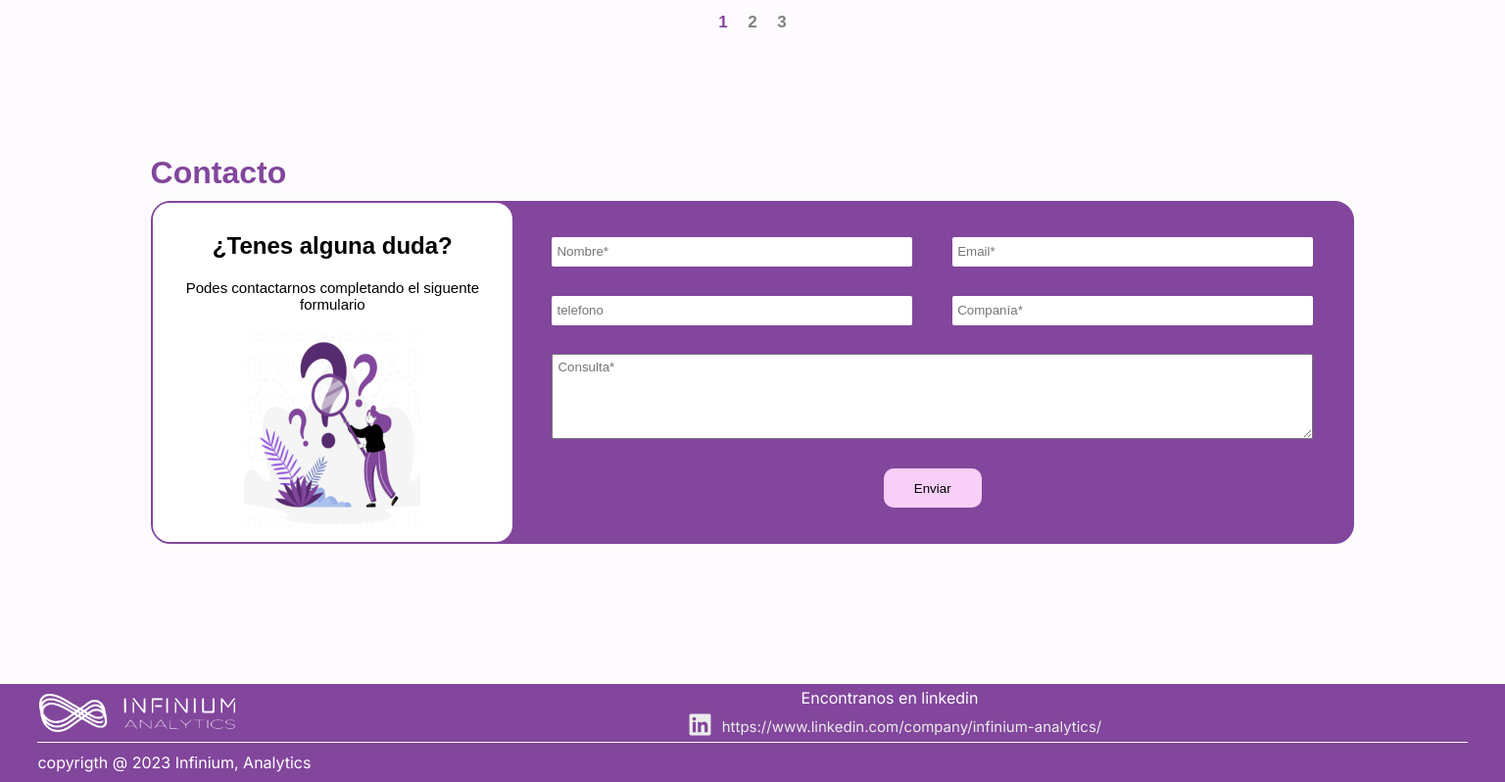
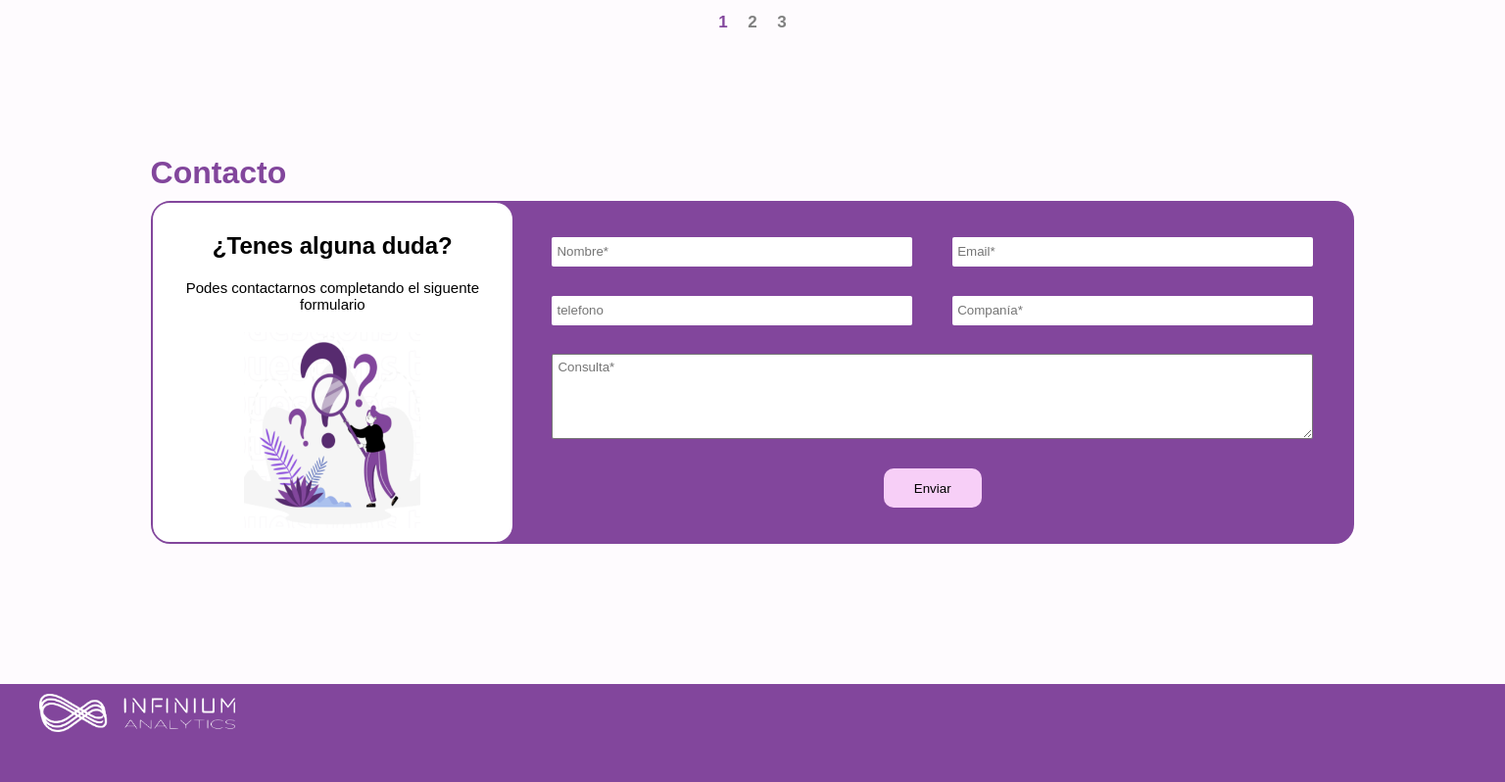
Before and after one commit to DamianSola/Infinium-Analytics, a Next.js app: page / in a window 1536 px wide. Shown: the part 2402-3200 px from the top of the page at 98% size. Built offline with nearby package versions, Linux system fonts and the light colour scheme; grey boxes are pictures that could not be loaded.

Commit message:
contacto 1

```diff
--- a/src/Components/Footer/style.module.css
+++ b/src/Components/Footer/style.module.css
@@ -64,3 +64,10 @@
         text-align: center;
     }
 }
+
+@media(min-width: 1281px){
+
+    .footer{
+      height: 400px;
+    }
+  }
```
